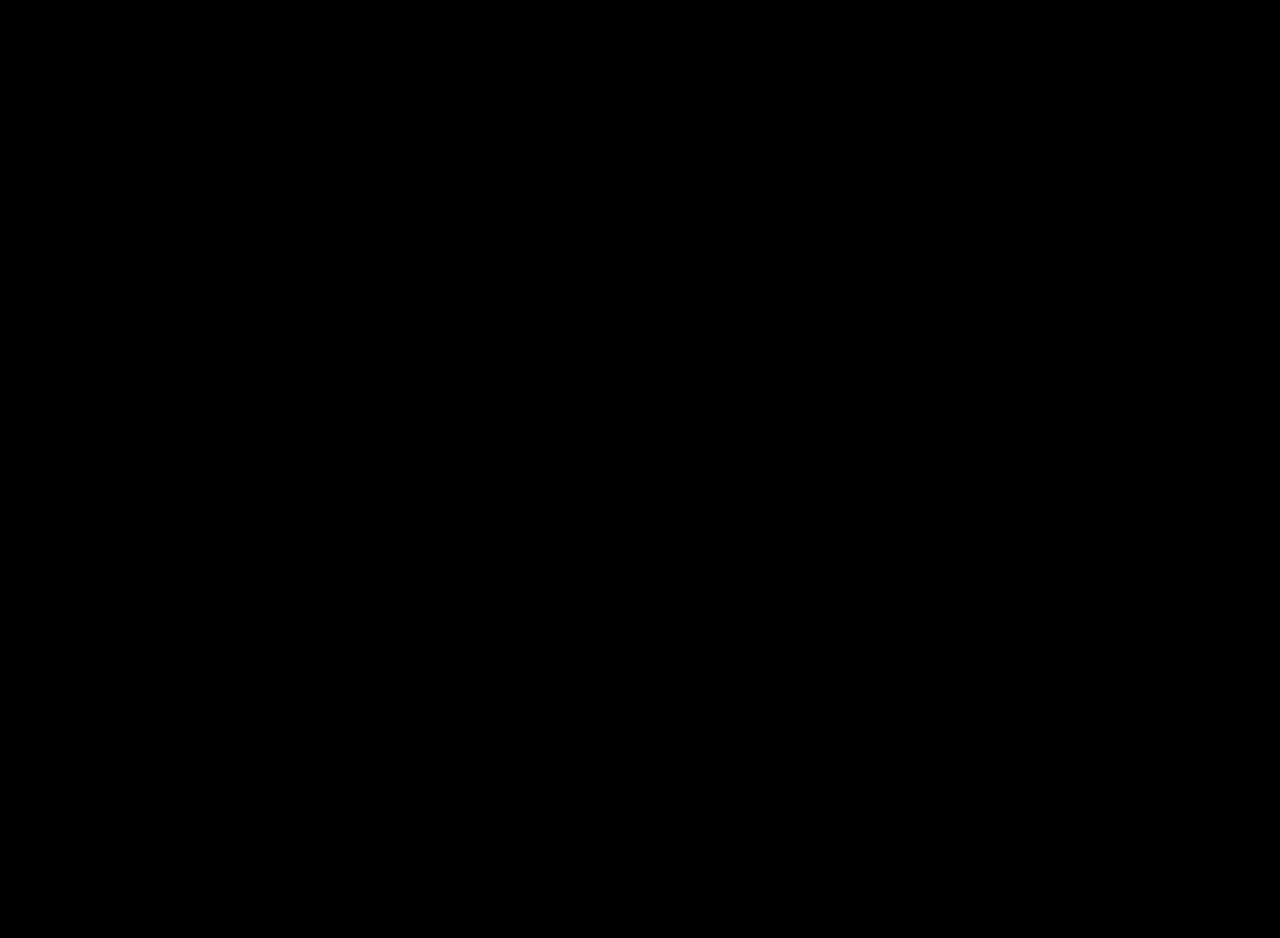
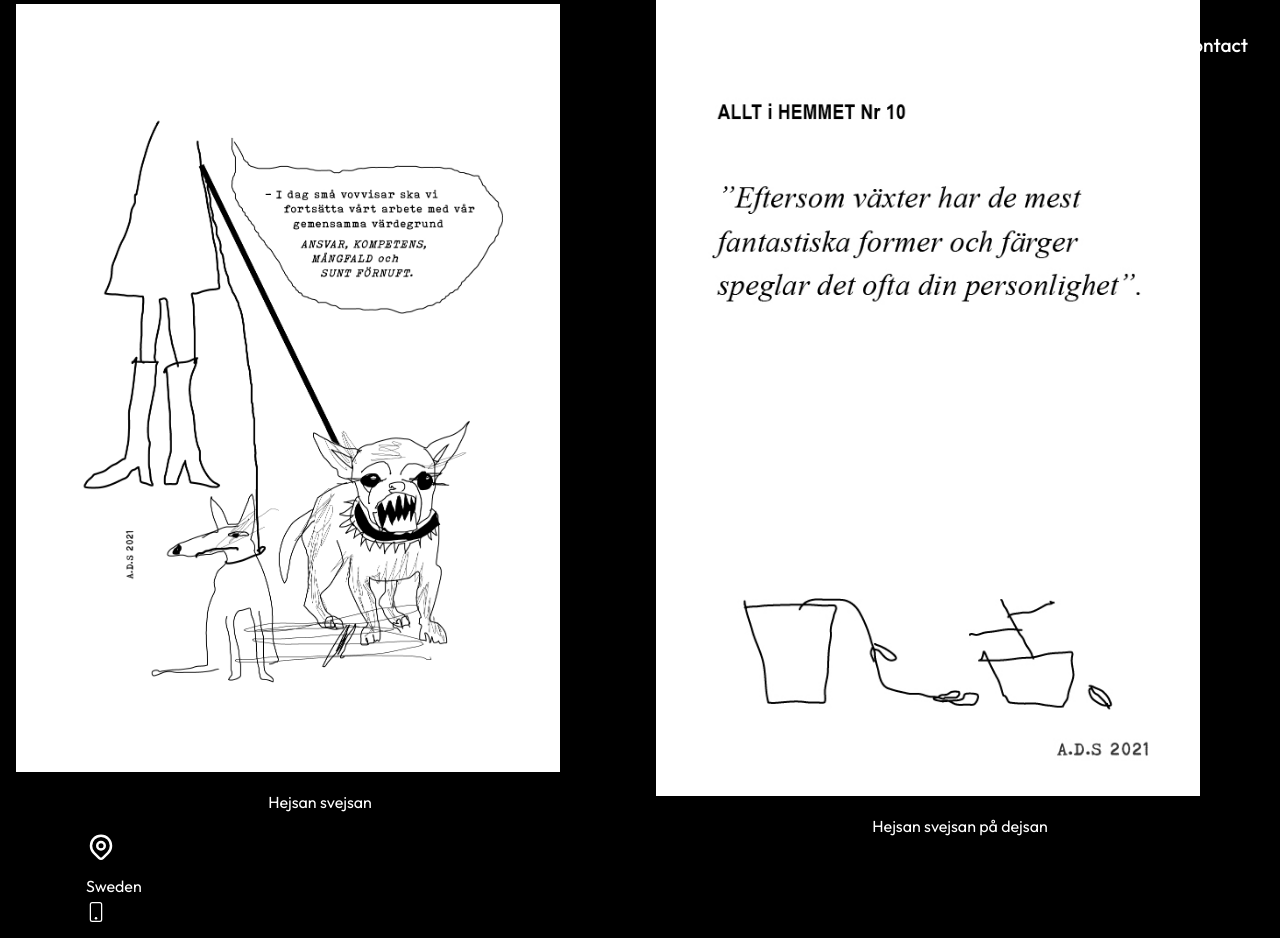
Before and after one commit to anneliedorsell/Portfolio, a React (Create React App) app: page /about in a window 1280 px wide. Shown: the top 938 px of the page. Before the commit the page ends 800 px from the top, so only its background shows below. Built offline with nearby package versions, Linux system fonts and the light colour scheme.

Commit message:
adding styles about

```diff
--- /dev/null
+++ b/src/components/AboutContent.js
@@ -0,0 +1,23 @@
+import "./AboutContentStyles.css";
+import AboutOne from "../assets/about1.jpg";
+import AboutTwo from "../assets/about2.jpg";
+
+import React from "react";
+
+const AboutContent = () => {
+  return (
+
+    <div className="MainContent">
+        <div className="RightContent">
+        <img className="About2" src={AboutTwo} alt="pic" />
+            <p>Hejsan svejsan</p>
+        </div>
+        <div className="LeftContent">
+        <img className="About1" src={AboutOne} alt="pic" />
+            <p>Hejsan svejsan på dejsan</p>
+        </div>
+    </div>
+  );
+};
+
+export default AboutContent;
--- /dev/null
+++ b/src/components/AboutContentStyles.css
@@ -0,0 +1,30 @@
+.MainContent {
+    width: 100%;
+    height: 100vh;
+    display: flex;
+    flex-direction: row;
+    align-items: center;
+    position: relative;
+}
+
+.About1, .About2 {
+    width: 90%;
+    padding: 1rem;
+    height: 70%;
+}
+
+.LeftContent {
+    width: 100%;
+}
+
+.RightContent {
+    width: 100%;
+}
+
+.LeftContent p {
+    text-align: center;
+    }
+
+.RightContent p {
+text-align: center;
+}
--- a/src/routes/About.js
+++ b/src/routes/About.js
@@ -1,8 +1,21 @@
 import React from "react";
+
+import Navbar from "../components/Navbar";
+import Footer from "../components/Footer";
+import AboutContent from "../components/AboutContent";
+import AboutOne from "../assets/about1.jpg";
+import AboutTwo from "../assets/about2.jpg";
+
+
+
 
 const About = () => {
   return (
-    <div>About</div>
+    <div>
+      <Navbar />
+      <AboutContent />
+      <Footer />
+    </div>
   );
 };
 
```
Also changed, not shown: src/assets/about1.jpg (renamed from src/assets/alltihemmet.jpg), src/assets/about2.jpg (renamed from src/assets/värdegrund.jpg).
